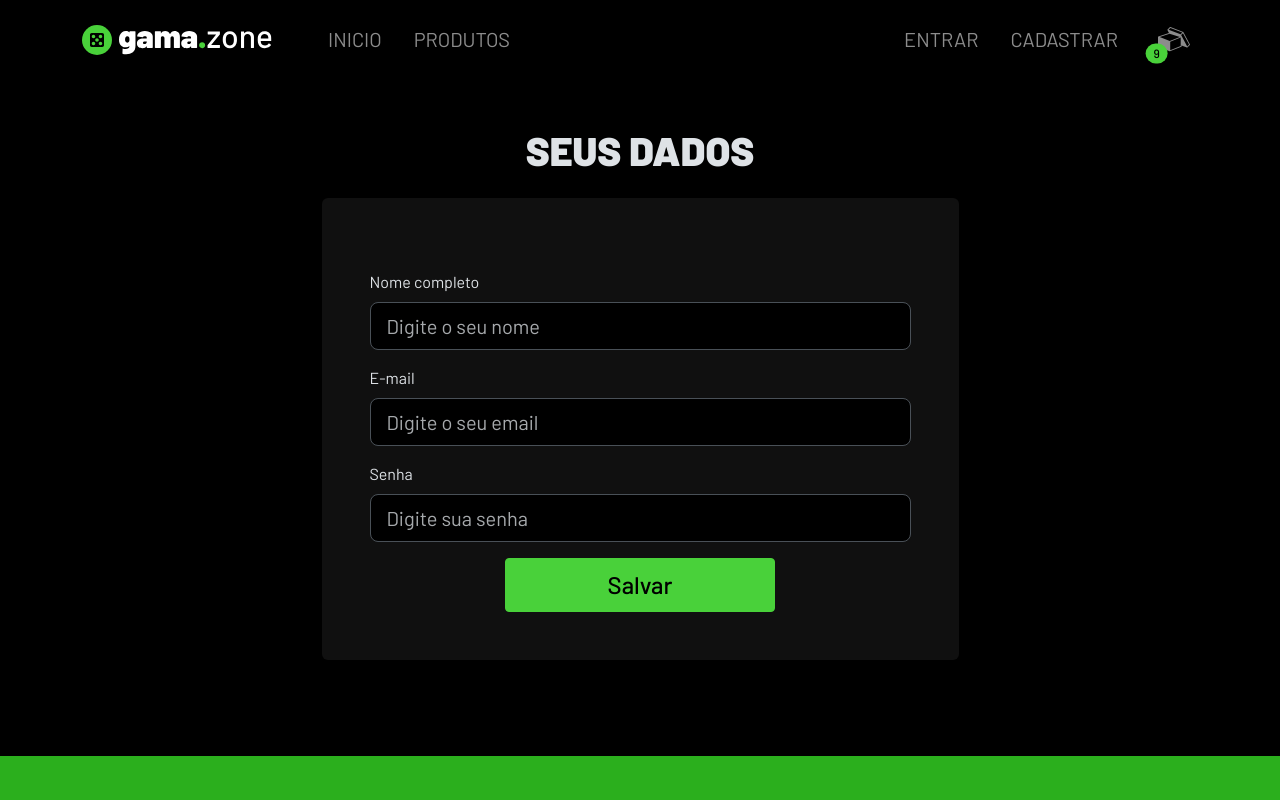
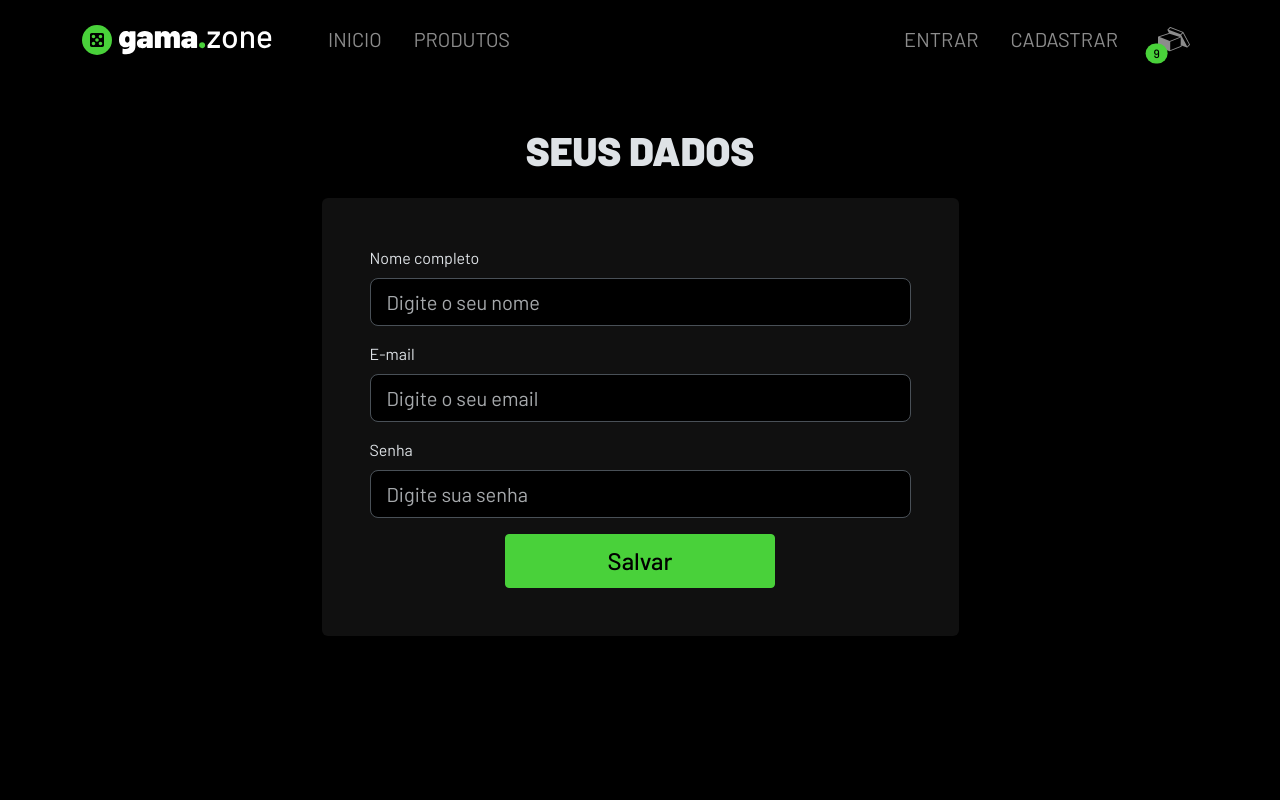
Before and after one commit to rodrigobruno/desafio-4-grupo-4-front-end-ecommerce, a React (Create React App) app: page /perfil in a window 1280 px wide. Shown: the top 800 px of the page. Built offline with nearby package versions, Linux system fonts and the light colour scheme; no server answers.

Commit message:
Adicionado CSS para o main ter o tamanho vertical da tela

```diff
--- a/src/paginas/Profile/index.tsx
+++ b/src/paginas/Profile/index.tsx
@@ -193,7 +193,7 @@ export default function Profile() {
 
                         <Form noValidate onSubmit={lidarComEnvio}>
                             <Form.Group
-                                className='mt-4 mb-3'
+                                className='mb-3'
                                 controlId='formLoginUsername'
                             >
                                 <Form.Label>Nome completo</Form.Label>
--- a/src/styles/global.scss
+++ b/src/styles/global.scss
@@ -1,3 +1,11 @@
+main{
+    min-height: calc(100svh - 74px);
+
+    @media (min-width: 992px) {
+        min-height: calc(100svh - 78px);
+    }
+}
+
 .bi{
     vertical-align: -.125em;
 }
```
